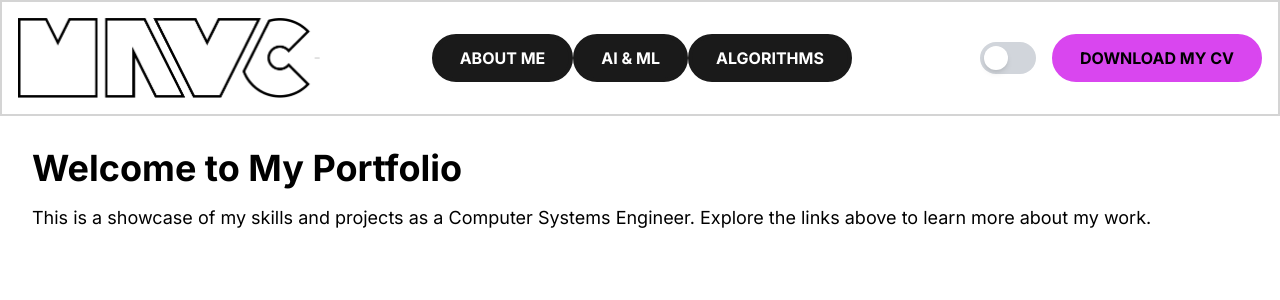
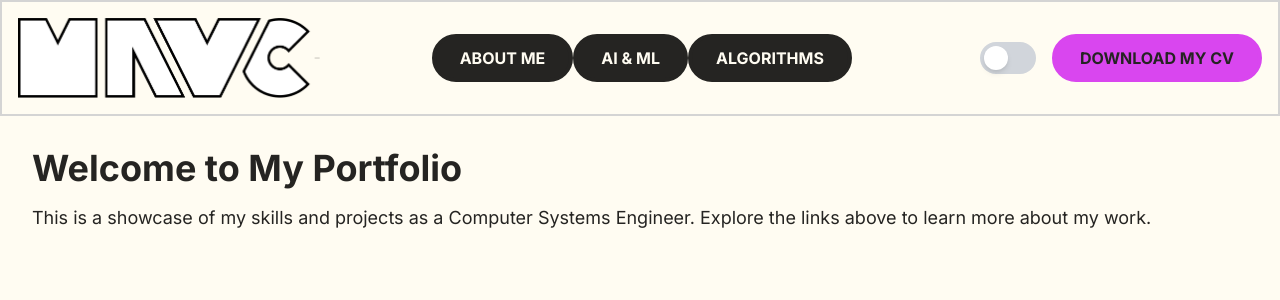
Before and after one commit to MAlejandroVC/mavc-portfolio, a Next.js app: page / in a window 1280 px wide. Shown: the top 300 px of the page. Built offline with nearby package versions, Linux system fonts and the light colour scheme.

Commit message:
color palette 2.0

```diff
--- a/src/app/globals.css
+++ b/src/app/globals.css
@@ -40,16 +40,16 @@ a {
 
 /* Contextual Colors */
 :root {
-  --bg-primary: #ffffff;
-  --bg-secondary: #f9f9f9;
-  --bg-inverse: #1a1a1a;
+  --bg-primary: #FFFCF2;
+  --bg-secondary: #CCC5B9;
+  --bg-inverse: #252422;
   --bg-error: #fef2f2;
   --bg-success: #edf7ed;
   --bg-info: #e7f3fe;
 
-  --text-primary: #000000;
-  --text-secondary: #333333;
-  --text-inverse: #ffffff;
+  --text-primary: #252422;
+  --text-secondary: #403D39;
+  --text-inverse: #FFFCF2;
   --text-error: #b91c1c;
   --text-success: #15803d;
   --text-info: #1e40af;
@@ -61,29 +61,29 @@ a {
   --border-info: #93c5fd;
 
   --accent-magenta: #d946ef;
-  --accent-magenta-vibrant: #ea4ef5;
-  --accent-forest: #16a34a;
-  --accent-forest-vibrant: #22c55e;
-  --accent-orange: #f97316;
-  --accent-orange-vibrant: #fb923c;
-  --accent-cyan: #0891b2;
-  --accent-cyan-vibrant: #06b6d4;
-  --accent-yellow: #facc15;
-  --accent-yellow-vibrant: #fde047;
+  --accent-magenta-vibrant: #86198f;
+  --accent-forest: #08b67b;
+  --accent-forest-vibrant: #04724d;
+  --accent-orange: #ff4600;
+  --accent-orange-vibrant: #EB5E28;
+  --accent-cyan: #0b82a8;
+  --accent-cyan-vibrant: #155e75;
+  --accent-yellow: #a16207;
+  --accent-yellow-vibrant: #fca311;
 }
 
 /* Dark Mode */
 .dark {
-  --bg-primary: #1a1a1a;
-  --bg-secondary: #2e2e2e;
-  --bg-inverse: #ffffff;
+  --bg-primary: #252422;
+  --bg-secondary: #403D39;
+  --bg-inverse: #FFFCF2;
   --bg-error: #7f1d1d;
   --bg-success: #14532d;
   --bg-info: #1e3a8a;
 
-  --text-primary: #f9f9f9;
-  --text-secondary: #e5e5e5;
-  --text-inverse: #000000;
+  --text-primary: #FFFCF2;
+  --text-secondary: #CCC5B9;
+  --text-inverse: #252422;
   --text-error: #fca5a5;
   --text-success: #86efac;
   --text-info: #bfdbfe;
@@ -94,14 +94,14 @@ a {
   --border-success: #22c55e;
   --border-info: #38bdf8;
 
-  --accent-magenta: #9d174d;
-  --accent-magenta-vibrant: #be185d;
-  --accent-forest: #064e3b;
-  --accent-forest-vibrant: #065f46;
-  --accent-orange: #7c2d12;
-  --accent-orange-vibrant: #9a3412;
+  --accent-magenta: #86198f;
+  --accent-magenta-vibrant: #d946ef;
+  --accent-forest: #04724d;
+  --accent-forest-vibrant: #08b67b;
+  --accent-orange: #EB5E28;
+  --accent-orange-vibrant: #ff4600;
   --accent-cyan: #155e75;
-  --accent-cyan-vibrant: #164e63;
-  --accent-yellow: #854d0e;
-  --accent-yellow-vibrant: #a16207;
+  --accent-cyan-vibrant: #0b82a8;
+  --accent-yellow: #a16207;
+  --accent-yellow-vibrant: #fca311;
 }
```
